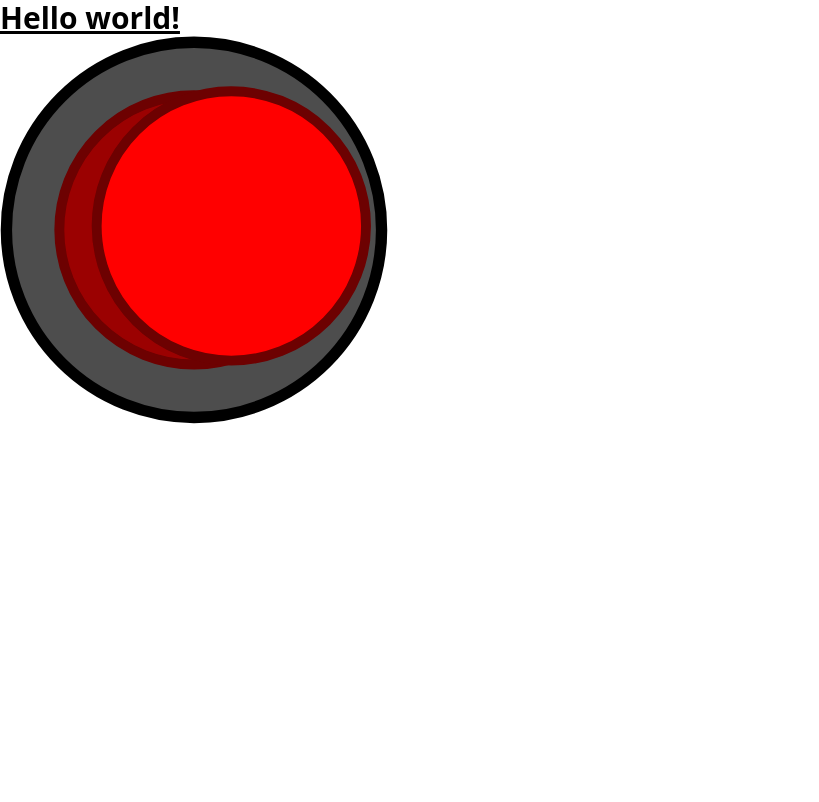
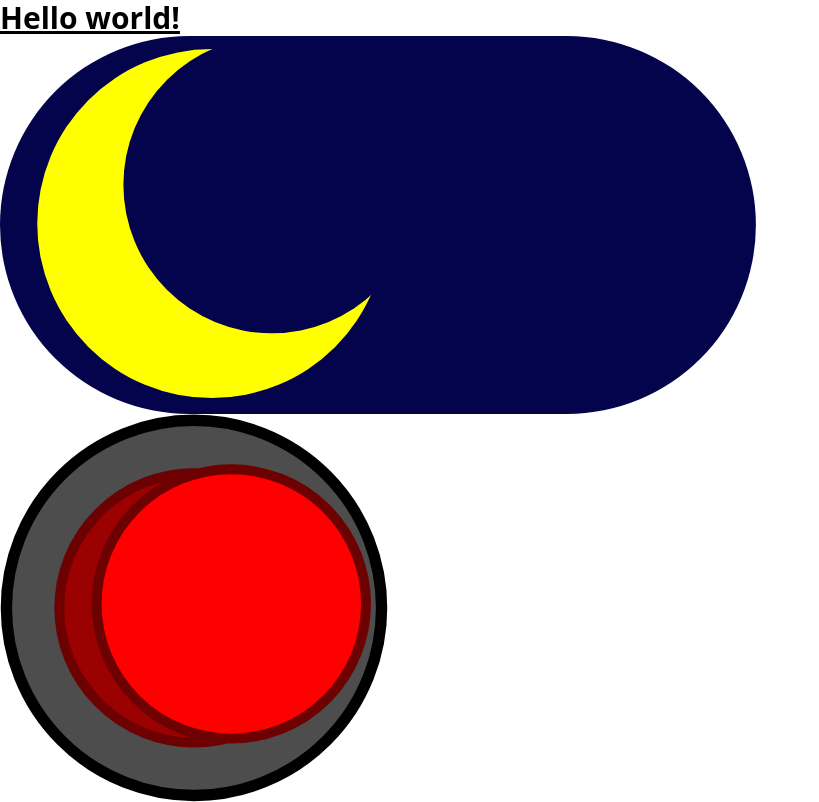
Before and after one commit to escapethisgamevue/escapethisgamevue.github.io, a Vue app: page / in a window 1280 px wide. Shown: the whole page, without its empty margins (0-819 px from the left). Built offline with nearby package versions, Linux system fonts and the light colour scheme.

Commit message:
add darkModeSwitch start

```diff
--- a/package.json
+++ b/package.json
@@ -34,6 +34,8 @@
     "npm-run-all2": "^6.1.2",
     "postcss": "^8.4.38",
     "prettier": "^3.0.3",
+    "sass": "^1.75.0",
+    "sass-loader": "^14.2.0",
     "tailwindcss": "^3.4.3",
     "typescript": "~5.4.0",
     "vite": "^5.1.6",
--- a/src/App.vue
+++ b/src/App.vue
@@ -1,10 +1,12 @@
 <script setup lang="ts">
 import ButtonCartonRight from './components/button/buttonCartonRight.vue';
+import DarkModeSwitch from "./components/darkModeSwitch/darkModeSwitch.vue"
 </script>
 
 <template>
   <h1 class="text-3xl font-bold underline">
     Hello world!
   </h1>
+  <DarkModeSwitch />
   <ButtonCartonRight />
 </template>
--- /dev/null
+++ b/src/components/darkModeSwitch/darkModeSwitch.vue
@@ -0,0 +1,48 @@
+<script setup lang="ts">
+import { ref } from "vue"
+
+const animateRef = ref<any>()
+function clickButton() {
+    animateRef.value?.beginElement();
+}
+</script>
+
+<template>
+    <div class="h-fit w-fit" @click="clickButton()">
+        <svg width="200mm" height="100mm" viewBox="0 0 200 100" version="1.1" class="svg1"
+            xmlns="http://www.w3.org/2000/svg" xmlns:svg="http://www.w3.org/2000/svg">
+
+            <rect style="fill:#04044c;fill-opacity:1;stroke:none;stroke-width:4.41684" id="rect1" width="200"
+                height="100" x="-2.7755576e-17" y="0" ry="50" inkscape:label="background" sodipodi:insensitive="true" />
+            <circle style="fill:#ffff00;fill-opacity:1;stroke:none;stroke-width:3.94714" class="path5" cx="56.027729"
+                cy="49.629063" r="46.17075" />
+            <circle style="fill:#04044c;fill-opacity:1;stroke:none;stroke-width:3.94714" class="path6" cx="71.915077"
+                cy="39.37804" r="39.266808" />
+        </svg>
+    </div>
+</template>
+
+<style lang="scss">
+.svg1:hover .path6 {
+    // d: path("m 150.48196,5.7535847 a 45.186339,45.186339 0 0 0 -45.18622,45.1862263 45.186339,45.186339 0 0 0 45.18622,45.186227 45.186339,45.186339 0 0 0 41.19143,-26.65246 38.429597,38.429597 0 0 1 -25.64281,9.863221 38.429597,38.429597 0 0 1 -38.42941,-38.429407 38.429597,38.429597 0 0 1 22.98637,-35.1510408 45.186339,45.186339 0 0 0 -0.10558,-0.00277 z    ");
+    r: 0;
+    transform: translateY(-30px);
+    transform: translateX(120px);
+}
+
+.svg1:hover .path5 {
+    transform: translateX(90px);
+    color: rgb(255, 166, 2);
+}
+
+
+svg polyline,
+svg line,
+svg circle {
+    fill: none;
+    stroke: #000;
+    stroke-linecap: round;
+    stroke-linejoin: round;
+    transition: 1s;
+}
+</style>
```
Also changed, not shown: 1 other file (tests, documents, lock files or other folders).
